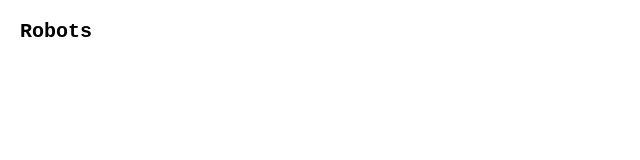
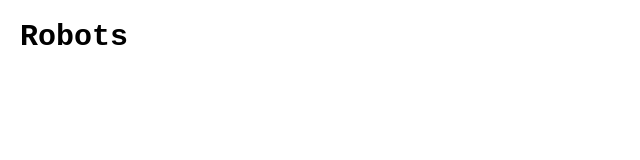
Before and after one commit to a9nna/202301-w7ch2-ana-coronel-front, a React (Create React App) app: page / in a window 1280 px wide. Shown: the top 160 px of the page, without its empty margins (0-640 px from the left). Built offline with nearby package versions, Linux system fonts and the light colour scheme.

Commit message:
Refactor Layout component and its styles

```diff
--- a/src/components/Layout/Layout.tsx
+++ b/src/components/Layout/Layout.tsx
@@ -3,7 +3,9 @@ import LayoutStyled from "./LayoutStyled";
 const Layout = (): JSX.Element => {
   return (
     <LayoutStyled>
-      <header className="main-header">Robots</header>
+      <header className="main-header">
+        <h1 className="main-header__title">Robots</h1>
+      </header>
     </LayoutStyled>
   );
 };
--- a/src/components/Layout/LayoutStyled.tsx
+++ b/src/components/Layout/LayoutStyled.tsx
@@ -2,9 +2,11 @@ import styled from "styled-components";
 
 const LayoutStyled = styled.div`
   .main-header {
-    font-family: monospace;
-    font-weight: 800;
-    font-size: 20px;
+    &__title {
+      font-family: monospace;
+      font-weight: 800;
+      font-size: 30px;
+    }
   }
 `;
 
```
